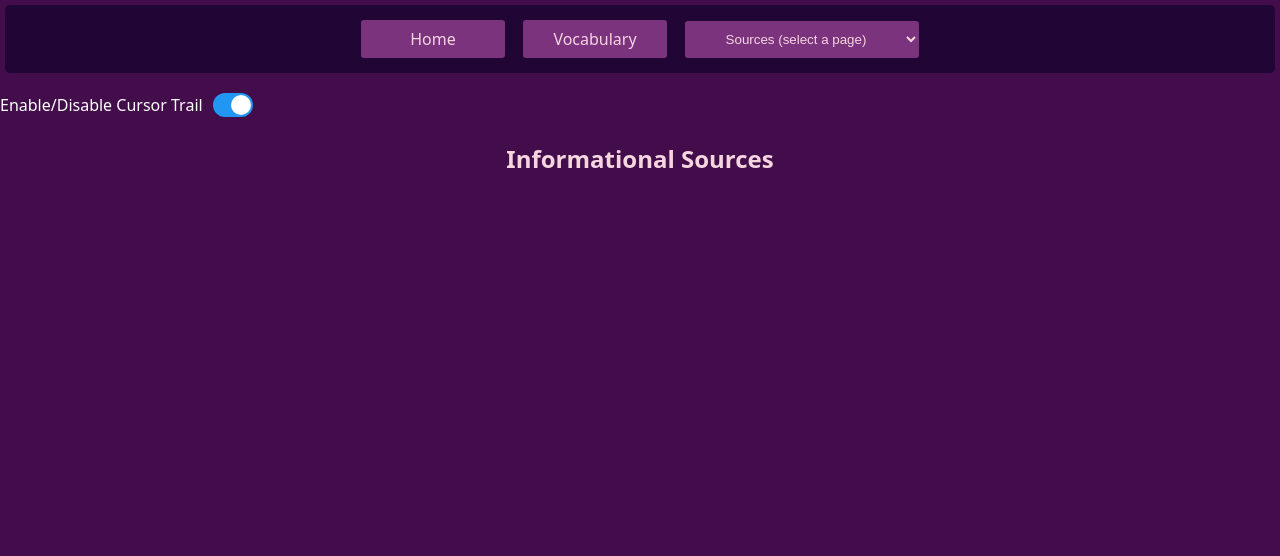
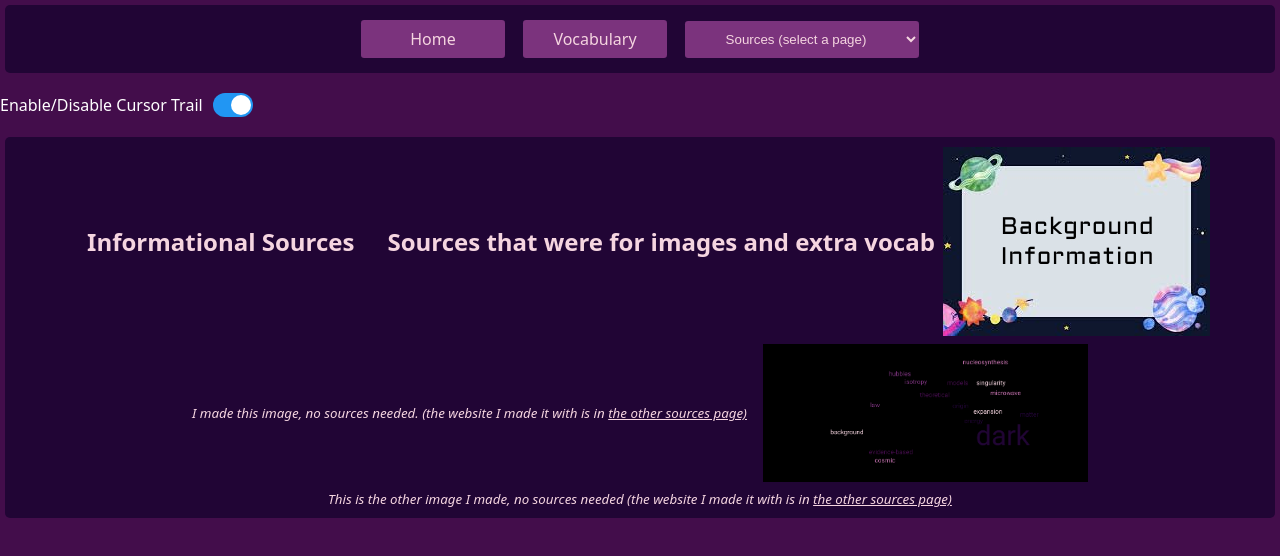
Before and after one commit to bcrhbrhcdb/The-Big-Bang-Theory, a website: page html/images.html in a window 1280 px wide. Drawn offline with Linux system fonts and the light colour scheme.

Commit message:
sources...

```diff
--- a/html/images.html
+++ b/html/images.html
@@ -28,10 +28,16 @@
             <span class="slider"></span>
         </label>
     </div>
+    <div class="information-text">
     <h1>Informational Sources</h1>
-
-
-
+    <h2>Sources that were for images and extra vocab</h2>
+    <img src="../images/background.jpeg"/>
+    <br>
+    <caption><small><i>I made this image, no sources needed. (the website I made it with is in <a href="websites.html">the other sources page)</a></i></small></caption>
+    <br>
+    <img src="../images/word-cloud.png" width="325"/>
+    <caption><small><i>This is the other image I made, no sources needed (the website I made it with is in <a href="websites.html">the other sources page)</a></i></small></caption>
+</div>
     <script src="../script.js"></script>
 </body>
 </html>
```
